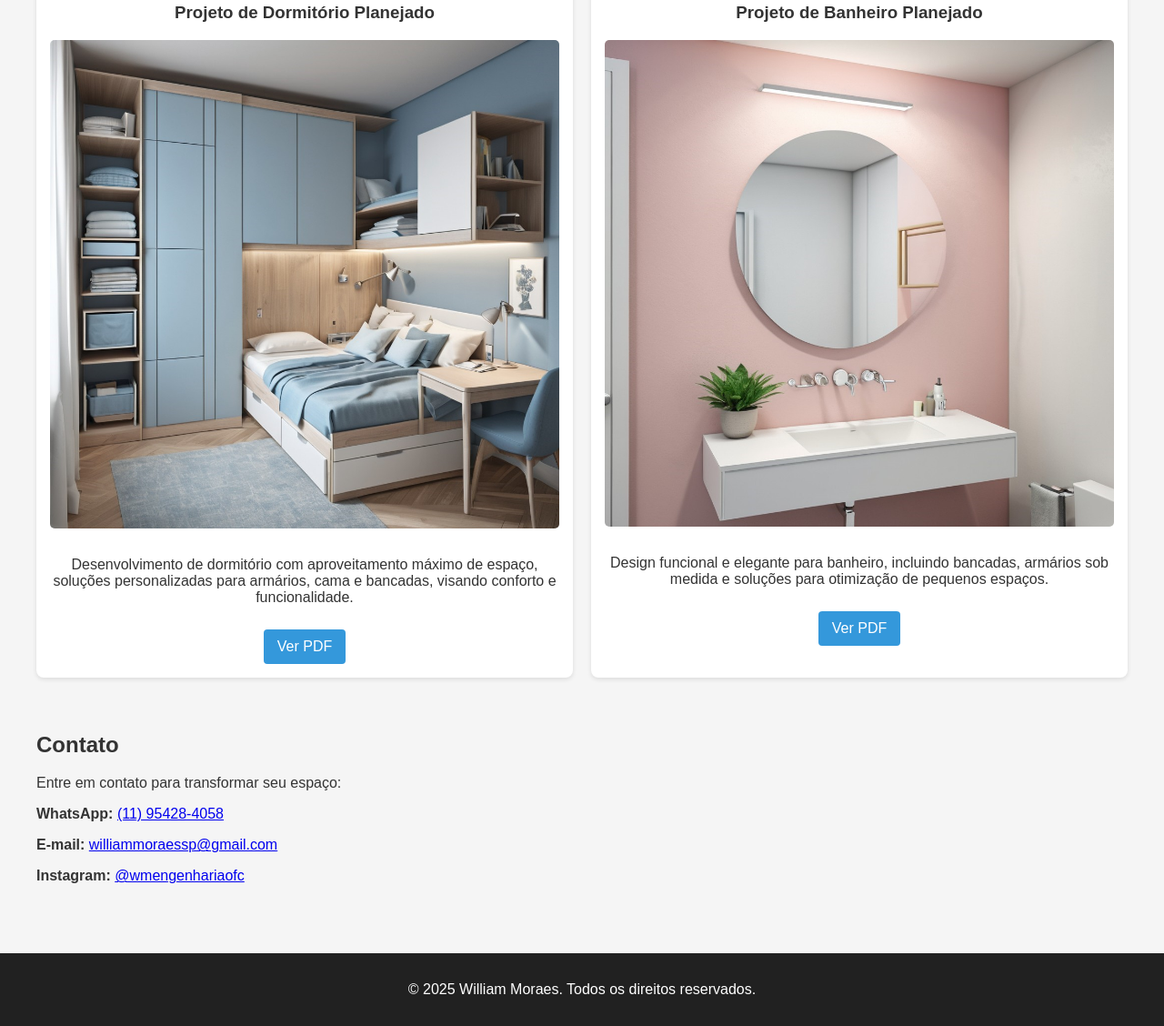
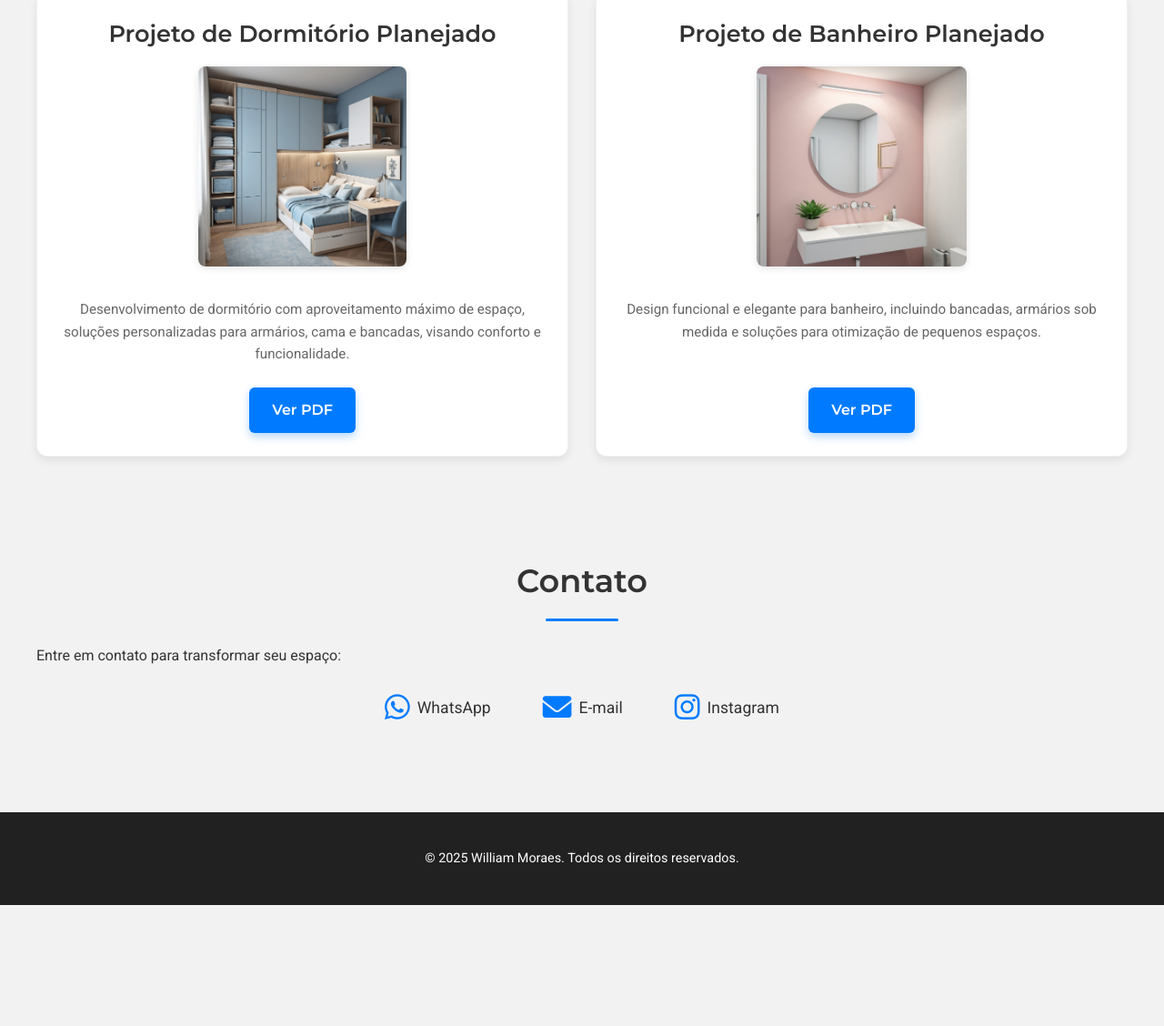
Before and after one commit to WillMoraes07/Portif-lio, a plain HTML site: page port index.html in a window 1280 px wide. Shown: the part 1360-2488 px from the top of the page at 91% size. After the commit the page ends 2355 px from the top, so only its background shows below. Drawn offline with Linux system fonts and the light colour scheme.

Commit message:
Update port index.html

```diff
--- a/port index.html
+++ b/port index.html
@@ -3,82 +3,268 @@
 <head>
   <meta charset="UTF-8">
   <meta name="viewport" content="width=device-width, initial-scale=1.0">
-  <title>Portfólio - William Moraes</title>
+  <title>Portfólio William Moraes | Engenharia e Design de Interiores</title>
+  <link href="https://fonts.googleapis.com/css2?family=Montserrat:wght@300;400;600;700&family=Roboto:wght@300;400&display=swap" rel="stylesheet">
+  <link rel="stylesheet" href="https://cdnjs.cloudflare.com/ajax/libs/font-awesome/6.0.0-beta3/css/all.min.css">
   <style>
+    :root {
+      --cor-primaria: #212121; /* Quase preto / Chumbo */
+      --cor-secundaria: #333333; /* Cinza escuro */
+      --cor-destaque: #007bff; /* Azul vibrante, pode ser alterado para um ciano ou verde-azulado */
+      --cor-fundo: #f2f2f2; /* CINZA CLARO MAIS VISÍVEL */
+      --cor-texto: #333333;
+      --cor-texto-claro: #ffffff;
+      --sombra-leve: 0 4px 10px rgba(0,0,0,0.08);
+      --transicao-suave: all 0.3s ease-in-out;
+    }
+
     body {
-      font-family: Arial, sans-serif;
+      font-family: 'Roboto', sans-serif;
       margin: 0;
       padding: 0;
-      background: #f5f5f5;
-      color: #333;
+      background: var(--cor-fundo);
+      color: var(--cor-texto);
+      line-height: 1.6;
     }
+
     header {
-      background-color: #212121; /* Chumbo/quase preto */
-      color: white;
-      padding: 20px;
+      background-color: var(--cor-primaria);
+      color: var(--cor-texto-claro);
+      padding: 30px 20px;
       text-align: center;
+      box-shadow: var(--sombra-leve);
     }
-    header img.logo { /* Estilo para o logo no cabeçalho */
-      max-height: 80px; /* Ajuste o tamanho conforme necessário */
-      margin-bottom: 10px;
+    header img.logo {
+      max-height: 100px; /* Logo maior e mais impactante */
+      margin-bottom: 15px;
+      filter: drop-shadow(0 0 5px rgba(255, 255, 255, 0.2)); /* Sombra sutil para o logo */
+    }
+    header h1 {
+      font-family: 'Montserrat', sans-serif;
+      font-weight: 700;
+      font-size: 2.8em; /* Título maior */
+      margin: 0 0 10px;
+      letter-spacing: 1px;
+    }
+    header p {
+      font-size: 1.1em;
+      margin-bottom: 20px;
+      color: rgba(255, 255, 255, 0.8);
+    }
+    nav {
+      margin-top: 15px;
     }
     nav a {
-      margin: 0 10px;
-      color: white;
+      margin: 0 18px;
+      color: var(--cor-texto-claro);
       text-decoration: none;
+      font-family: 'Montserrat', sans-serif;
+      font-weight: 400;
+      font-size: 1.05em;
+      position: relative;
+      transition: var(--transicao-suave);
     }
+    nav a::after { /* Linha de destaque ao passar o mouse */
+      content: '';
+      position: absolute;
+      width: 0;
+      height: 2px;
+      background-color: var(--cor-destaque);
+      left: 0;
+      bottom: -5px;
+      transition: var(--transicao-suave);
+    }
+    nav a:hover::after {
+      width: 100%;
+    }
+    nav a:hover {
+      color: var(--cor-destaque);
+    }
+
     .container {
-      padding: 20px;
-      max-width: 1200px; /* Limita a largura do conteúdo principal */
-      margin: 0 auto; /* Centraliza o container */
+      padding: 40px 20px;
+      max-width: 1200px;
+      margin: 0 auto;
     }
-    .projetos-grid { /* Novo contêiner para os projetos */
+    .container h2 {
+      font-family: 'Montserrat', sans-serif;
+      font-weight: 600;
+      font-size: 2.2em;
+      text-align: center;
+      margin-bottom: 40px;
+      color: var(--cor-secundaria);
+      position: relative;
+    }
+    .container h2::after { /* Linha decorativa abaixo do título */
+      content: '';
+      position: absolute;
+      width: 80px;
+      height: 3px;
+      background-color: var(--cor-destaque);
+      left: 50%;
+      transform: translateX(-50%);
+      bottom: -15px;
+      border-radius: 2px;
+    }
+
+    .projetos-grid {
       display: flex;
-      flex-wrap: wrap; /* Permite que os itens quebrem para a próxima linha */
-      gap: 20px; /* Espaçamento entre os projetos */
-      justify-content: center; /* Centraliza os projetos quando há menos de 2 por linha */
+      flex-wrap: wrap;
+      gap: 30px; /* Mais espaçamento entre projetos */
+      justify-content: center;
     }
     .projeto {
-      background: white;
-      flex: 1 1 calc(50% - 10px); /* Ocupa cerca de metade da largura, considerando o gap */
-      min-width: 300px; /* Largura mínima para evitar que fiquem muito pequenos */
-      box-sizing: border-box; /* Garante que padding e border sejam incluídos na largura */
-      margin-bottom: 0; /* Remove margin-bottom individual, usando gap no grid */
-      padding: 15px;
-      border-radius: 8px;
-      box-shadow: 0 2px 5px rgba(0,0,0,0.1);
+      background: var(--cor-texto-claro); /* Fundo do card continua branco para contraste */
+      flex: 1 1 calc(50% - 15px); /* Ocupa metade da largura com gap de 30px */
+      min-width: 300px;
+      box-sizing: border-box;
+      padding: 25px; /* Mais padding */
+      border-radius: 12px; /* Cantos mais arredondados */
+      box-shadow: var(--sombra-leve);
       display: flex;
       flex-direction: column;
       align-items: center;
-      text-align: center; /* Centraliza o texto dentro de cada projeto */
+      text-align: center;
+      transition: var(--transicao-suave); /* Animação no hover do card */
+      border: 1px solid rgba(0,0,0,0.05); /* Borda sutil */
+    }
+    .projeto:hover {
+      transform: translateY(-8px); /* Eleva o card suavemente */
+      box-shadow: 0 8px 20px rgba(0,0,0,0.15); /* Sombra mais intensa */
+      border-color: var(--cor-destaque);
+    }
+    .projeto h3 {
+      font-family: 'Montserrat', sans-serif;
+      font-weight: 600;
+      font-size: 1.6em;
+      color: var(--cor-secundaria);
+      margin-top: 0;
+      margin-bottom: 15px;
     }
     .projeto img {
-      max-width: 100%; /* Garante que a imagem não exceda o contêiner do projeto */
-      height: auto; /* Mantém proporção */
+      max-width: 100%;
+      height: 220px; /* Altura fixa para imagens para uniformidade */
+      object-fit: cover; /* Garante que a imagem cubra o espaço sem distorcer */
+      border-radius: 8px;
+      margin-bottom: 20px;
+      box-shadow: 0 2px 8px rgba(0,0,0,0.1);
+    }
+    .projeto p {
+      font-size: 0.95em;
+      color: #666;
+      margin-bottom: 25px;
+      flex-grow: 1; /* Para garantir que o botão fique sempre na parte inferior */
+    }
+
+    .botao {
+      display: inline-flex; /* Para alinhar ícone e texto */
+      align-items: center;
+      gap: 8px; /* Espaço entre ícone e texto */
+      margin-top: auto; /* Empurra o botão para o fundo do card */
+      padding: 12px 25px;
+      background-color: var(--cor-destaque);
+      color: var(--cor-texto-claro);
+      text-decoration: none;
+      border-radius: 6px; /* Cantos um pouco mais suaves */
+      font-family: 'Montserrat', sans-serif;
+      font-weight: 600;
+      font-size: 1em;
+      border: none;
+      cursor: pointer;
+      box-shadow: 0 4px 10px rgba(0, 123, 255, 0.3); /* Sombra para o botão */
+      transition: var(--transicao-suave);
+    }
+    .botao:hover {
+      background-color: #0056b3; /* Tom mais escuro no hover */
+      transform: translateY(-3px); /* Efeito de elevação */
+      box-shadow: 0 6px 15px rgba(0, 123, 255, 0.4);
+    }
+
+    /* Estilo para os botões de contato no rodapé */
+    .contato-links {
+      display: flex;
+      justify-content: center;
+      gap: 25px; /* Espaço entre os ícones de contato */
+      margin-top: 20px;
+      flex-wrap: wrap; /* Para quebrar linha em telas menores */
+    }
+    .contato-links a {
+      color: var(--cor-texto); /* Cor do texto padrão para os links de contato */
+      text-decoration: none;
+      font-size: 1.1em; /* Tamanho do texto */
+      display: flex;
+      align-items: center;
+      gap: 8px;
+      font-family: 'Roboto', sans-serif;
+      transition: var(--transicao-suave);
+      padding: 8px 15px; /* Adicionado padding para os links de contato */
       border-radius: 5px;
-      margin-bottom: 15px; /* Espaço abaixo da imagem */
+      border: 1px solid transparent; /* Borda transparente para transição */
     }
-    /* Mídia query para telas menores (celulares) - um projeto por linha */
+    .contato-links a i {
+      font-size: 1.8em; /* Tamanho do ícone */
+      color: var(--cor-destaque); /* Ícone colorido */
+      transition: var(--transicao-suave);
+    }
+    .contato-links a:hover {
+      color: var(--cor-primaria); /* Cor do texto no hover */
+      background-color: rgba(0, 123, 255, 0.05); /* Fundo sutil no hover */
+      border-color: var(--cor-destaque); /* Borda com a cor de destaque no hover */
+    }
+    .contato-links a:hover i {
+      color: var(--cor-primaria); /* Cor do ícone no hover */
+      transform: scale(1.1); /* Animação de escala no ícone */
+    }
+
+
+    footer {
+      background-color: var(--cor-primaria);
+      color: var(--cor-texto-claro);
+      text-align: center;
+      padding: 25px;
+      margin-top: 50px;
+      font-size: 0.9em;
+    }
+
+    /* Mídia query para telas menores (celulares) */
     @media (max-width: 768px) {
+      header h1 {
+        font-size: 2em;
+      }
+      nav a {
+        margin: 0 10px;
+        font-size: 0.95em;
+      }
+      .container {
+        padding: 20px 15px;
+      }
+      .container h2 {
+        font-size: 1.8em;
+      }
+      .projetos-grid {
+        gap: 20px;
+      }
       .projeto {
         flex: 1 1 100%; /* Ocupa 100% da largura em telas menores */
+        padding: 20px;
       }
-    }
-    .botao {
-      display: inline-block;
-      margin-top: 10px;
-      padding: 10px 15px;
-      background-color: #3498db;
-      color: white;
-      text-decoration: none;
-      border-radius: 4px;
-    }
-    footer {
-      background-color: #212121; /* Chumbo/quase preto */
-      color: white;
-      text-align: center;
-      padding: 15px;
-      margin-top: 40px;
+      .projeto img {
+        height: 180px; /* Ajusta altura da imagem em telas menores */
+      }
+      .projeto h3 {
+        font-size: 1.4em;
+      }
+      .botao {
+        padding: 10px 20px;
+        font-size: 0.95em;
+      }
+      .contato-links {
+        flex-direction: column; /* Coloca os links de contato um abaixo do outro */
+        gap: 15px;
+      }
+      .contato-links a {
+        justify-content: center; /* Centraliza os itens quando em coluna */
+      }
     }
   </style>
 </head>
@@ -86,7 +272,7 @@
   <header>
     <img src="White.png" alt="Logo WM Engenharia" class="logo">
     <h1>Portfólio William Moraes</h1>
-    <p>Projetando seu conforto!</p>
+    <p>Engenharia e Design de Ambientes</p>
     <nav>
       <a href="#portfolio">Projetos</a>
       <a href="#sobre">Sobre Mim</a>
@@ -96,7 +282,7 @@
 
   <div class="container" id="sobre">
     <h2>Sobre Mim</h2>
-    <p>Olá! Sou William Moraes e atuo na área de projetos de móveis planejados, com foco em criar ambientes funcionais, estéticos e que otimizem cada espaço. Minha paixão é transformar ideias em realidade, oferecendo soluções personalizadas para cozinhas, salas, dormitórios, banheiros e outros ambientes. Com experiência em detalhamento técnico, busco sempre a excelência e a satisfação do cliente em cada projeto.</p>
+    <p>Olá! Sou William Moraes, atuo na área de projetos de móveis planejados e engenharia, com foco em criar ambientes funcionais, estéticos e que otimizem cada espaço. Minha paixão é transformar ideias em realidade, oferecendo soluções personalizadas para cozinhas, salas, dormitórios, banheiros e outros ambientes. Com experiência em detalhamento técnico, busco sempre a excelência e a satisfação do cliente em cada projeto, aliando inovação, qualidade e tecnologia.</p>
   </div>
 
   <div class="container" id="portfolio">
@@ -137,9 +323,17 @@
   <div class="container" id="contato">
     <h2>Contato</h2>
     <p>Entre em contato para transformar seu espaço:</p>
-    <p><strong>WhatsApp:</strong> <a href="https://wa.me/5511954284058" target="_blank">(11) 95428-4058</a></p>
-    <p><strong>E-mail:</strong> <a href="mailto:williammoraessp@gmail.com">williammoraessp@gmail.com</a></p>
-    <p><strong>Instagram:</strong> <a href="https://www.instagram.com/wmengenhariaofc/" target="_blank">@wmengenhariaofc</a></p>
+    <div class="contato-links">
+      <a href="https://wa.me/5511954284058" target="_blank">
+        <i class="fab fa-whatsapp"></i> WhatsApp
+      </a>
+      <a href="mailto:williammoraessp@gmail.com">
+        <i class="fas fa-envelope"></i> E-mail
+      </a>
+      <a href="https://www.instagram.com/wmengenhariaofc/" target="_blank">
+        <i class="fab fa-instagram"></i> Instagram
+      </a>
+    </div>
   </div>
 
   <footer>
```
